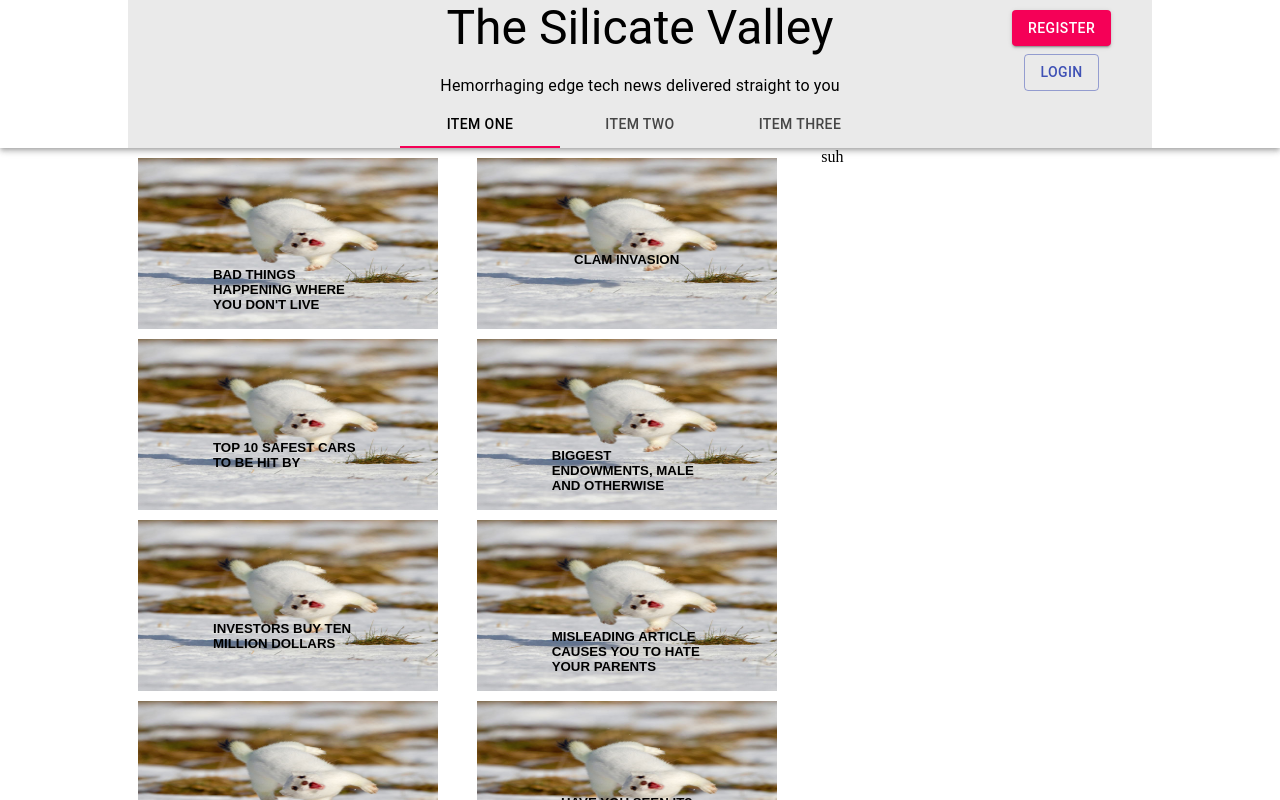
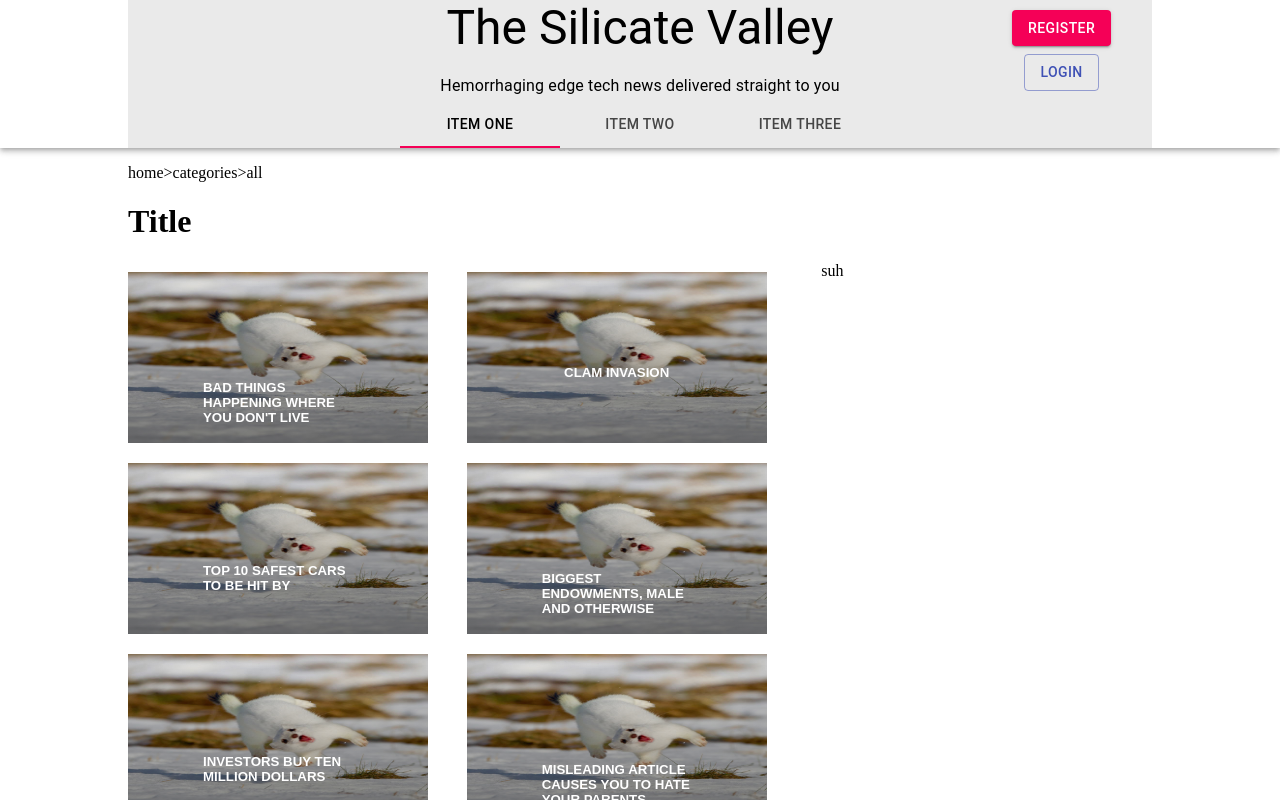
Before and after one commit to mc0918/tsv_poc, a Next.js app in the folder tsv_ui/: page / in a window 1280 px wide. Shown: the top 800 px of the page. Built offline with nearby package versions, Linux system fonts and the light colour scheme.

Commit message:
added hover on article previews

```diff
--- a/tsv_ui/pages/articlePage.js
+++ b/tsv_ui/components/articleGrid/articleGrid.js
@@ -1,5 +1,5 @@
 import { Grid } from "@material-ui/core";
-import { ArticlePreview } from "../components/articlePreview/articlePreview";
+import { ArticlePreview } from "../articlePreview/articlePreview";
 
 const titles = [
   "bad things happening where you don't live",
@@ -32,9 +32,13 @@
   );
 });
 
-const ArticlePage = () => {
+//TODO make the navigation bar thing and title change based on category (hot, recent, etc)
+// should it be its own component?
+const ArticleGrid = (props) => {
   return (
     <div>
+      <p>home&gt;categories&gt;all</p>
+      <h1>Title</h1>
       <Grid container justify="center" spacing={2}>
         <Grid item xs={12} sm={8}>
           <Grid container>{articleList}</Grid>
@@ -49,4 +53,4 @@
   );
 };
 
-export default ArticlePage;
+export default ArticleGrid;
--- a/tsv_ui/components/articlePreview/articlePreview.js
+++ b/tsv_ui/components/articlePreview/articlePreview.js
@@ -1,9 +1,5 @@
 import {
-  Item,
   Box,
-  Card,
-  CardActionArea,
-  CardContent,
   CardMedia,
   makeStyles,
   Typography,
@@ -13,35 +9,46 @@
   root: {
     height: "171px",
     width: "300px",
+    overflow: "hidden",
+    margin: "10px 0 10px 0",
+    position: "relative",
   },
   img: {
     backgroundSize: "100% 100%",
     width: "100%",
     height: "100%",
-    margin: "10px 0 0 10px",
     position: "relative",
+    "&:hover": {
+      backgroundSize: '120% 120%'
+    // "& element": {color: 'yellow'} for the genre text that changes color when hovering the article
+    },
   },
   text: {
     fontFamily: "sans-serif",
-    // fontWeight: 900,
-    color: "black",
+    color: "white",
     textTransform: "uppercase",
     margin: 0,
     position: "absolute",
     top: "50%",
     right: "50%",
-    // fontSize: "2rem",
     transform: "translate(50%, 50%)",
   },
 });
+
+//props needed: title, image, href, author, date, category, comments(?)
 export const ArticlePreview = (props) => {
-  const classes = useStyles({ image: props.image });
+  const styles = useStyles({ image: props.image });
 
   return (
-    <Box className={classes.root}>
+    <Box className={styles.root}>
       <a href="/notes">
-        <CardMedia image={props.image} className={classes.img}>
-          <h5 className={classes.text}>{props.title}</h5>
+        <CardMedia
+          classes={{ root: styles.img }}
+          style={{
+            backgroundImage: `linear-gradient(rgba(0, 0, 0, 0), rgba(0, 0, 0, 0.5)), url(${props.image})`,
+          }}
+        >
+          <h5 className={styles.text}>{props.title}</h5>
         </CardMedia>
       </a>
     </Box>
--- a/tsv_ui/pages/index.js
+++ b/tsv_ui/pages/index.js
@@ -3,7 +3,7 @@
 import { Footer } from "../components/footer/footer";
 import { Header } from "../components/header/header";
 import useInterval from "../lib/useInterval";
-import ArticlePage from "./articlePage";
+import ArticleGrid from '../components/articleGrid/articleGrid'
 
 const IndexPage = () => {
   // const dispatch = useDispatch()
@@ -17,7 +17,7 @@
       <div id="container">
         <Header />
         <div id="page-container">
-          <ArticlePage />
+          <ArticleGrid />
         </div>
         <div id="footer-container">
           <Footer />
```
